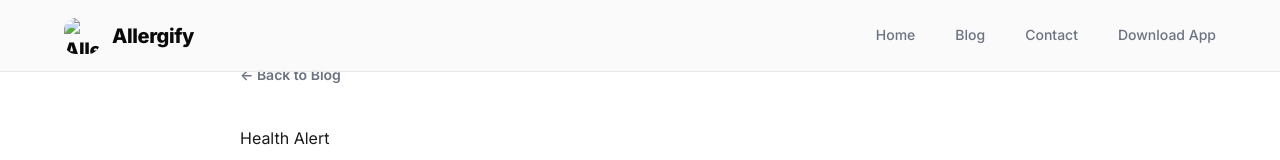
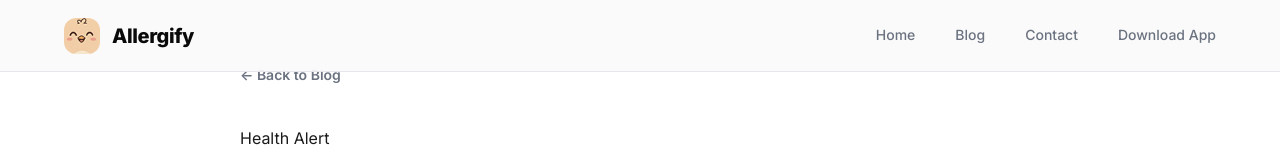
Before and after one commit to iiMaximus/allergify_webs, a website: page blog/heavy-metals-chocolate.html in a window 1280 px wide. Shown: the top 160 px of the page. Drawn offline with Linux system fonts and the light colour scheme; the site is published under a folder, as on GitHub Pages, so addresses that start at the root find nothing.

Commit message:
Fix logo paths in all blog articles to use relative paths for better compatibility

```diff
--- a/blog/heavy-metals-chocolate.html
+++ b/blog/heavy-metals-chocolate.html
@@ -40,7 +40,7 @@
     <nav class="navbar">
         <div class="container nav-container">
             <a href="/" class="nav-logo">
-                <img src="/assets/appicon48.png" alt="Allergify" class="nav-logo-img">
+                <img src="../assets/appicon48.png" alt="Allergify" class="nav-logo-img">
                 Allergify
             </a>
             <div class="nav-links">
@@ -201,7 +201,7 @@
             <div class="footer-grid">
                 <div class="footer-brand">
                     <div class="footer-logo">
-                        <img src="/assets/appicon48.png" alt="Allergify" class="footer-logo-img">
+                        <img src="../assets/appicon48.png" alt="Allergify" class="footer-logo-img">
                         <h3>Allergify</h3>
                     </div>
                     <p>Scan barcodes. Detect allergens. Eat with confidence. The smartest way to stay safe with every bite.</p>
```
Also changed, not shown: blog/hidden-allergens.html (+2 -2 lines), blog/microplastics-bottled-water.html (+2 -2 lines), blog/palm-oil-hidden-ingredient.html (+2 -2 lines), blog/protein-bars-health-truth.html (+2 -2 lines), blog/spot-ultra-processed-foods.html (+2 -2 lines).
